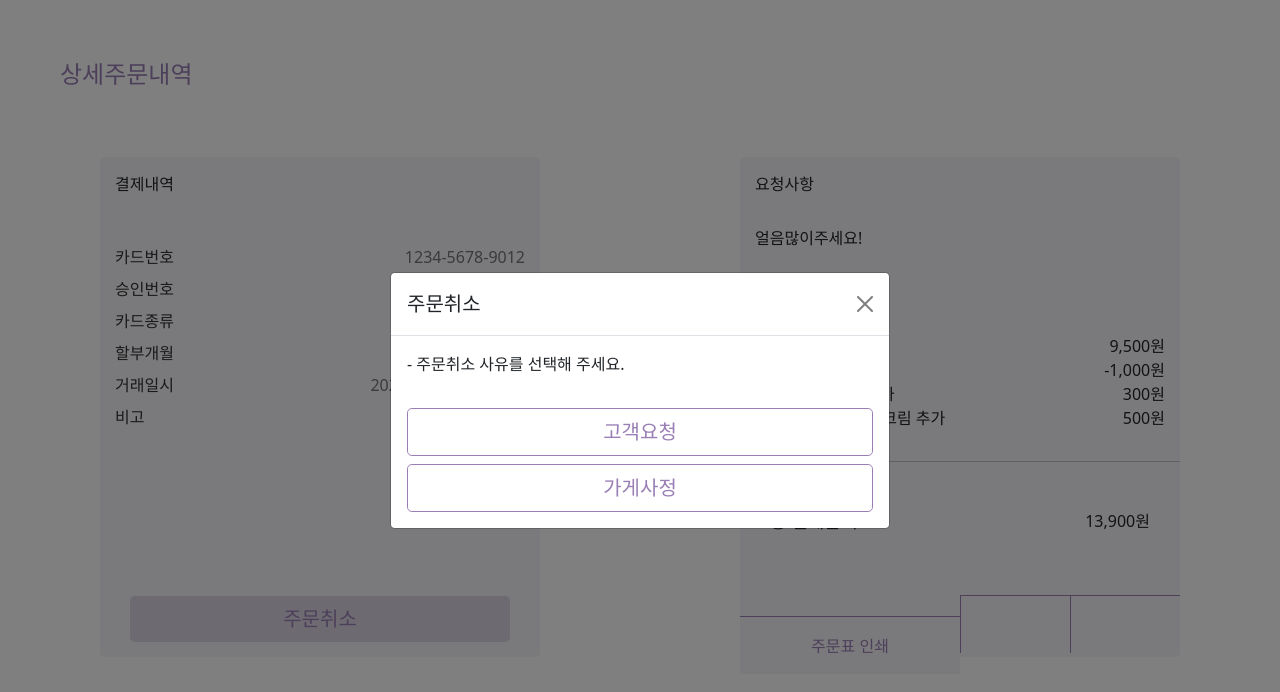
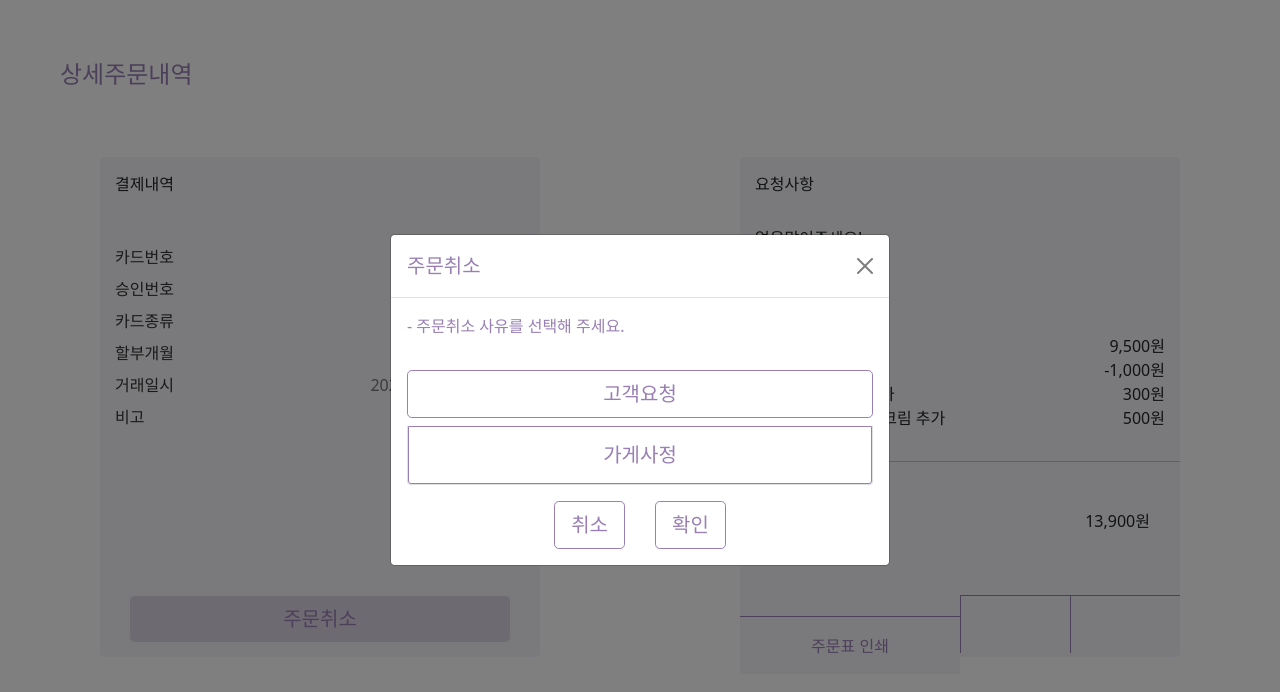
Before and after one commit to jgsjss/ding, a Vue app: page /orderprint in a window 1280 px wide. Both pictures are taken after a click on the button "주문취소". Shown: the top 692 px of the page. Built offline with nearby package versions, Linux system fonts and the light colour scheme; no server answers; some icons are missing.

Commit message:
01.14 15:13
주문취소 모달창 수정
취소 확인버튼은 수정필요함

```diff
--- a/src/assets/css/Ordermanagement/OrderPrint.css
+++ b/src/assets/css/Ordermanagement/OrderPrint.css
@@ -169,7 +169,43 @@
     border:1px solid #997fb5;
     color:#997fb5;
 }
-
+/* modal */
+.modal-title, .modal-sub-title {
+    color:#997fb5;
+}
+/* modal footer box */
+.cancel_btn_wrap {
+    text-align: center;
+}
+.cancelmodal_btn {
+    background:white;
+    border:1px solid #997fb5;
+    color:#997fb5;
+    margin:0 15px;
+}
+.accordion-button {
+    text-align: center;
+    display:block;
+}
+.accordion-button:not(.collapsed) {
+    color:#997fb5
+}
+.form-check-input:checked {
+    background-color: #997fb5;
+    border-color: #997fb5
+}
+.form-check-label {
+    color:#997fb5;
+}
+.accordion-item:last-of-type .accordion-button.collapsed {
+    font-size:20px;
+}
+.accordion-button:focus {
+    font-size:20px;
+}
+.accordion-button::after {
+    display:none;
+}
   @media print {
     html, body {
         margin:0;
--- a/src/view/OrderPrint.vue
+++ b/src/view/OrderPrint.vue
@@ -45,22 +45,51 @@
                     <h5 class="modal-title" id="ordercancelLabel">주문취소</h5>
                     <button type="button" class="btn-close" data-bs-dismiss="modal" aria-label="Close"></button>
                 </div>
-                <div class="p-3"> - 주문취소 사유를 선택해 주세요.</div>
+                <div class="modal-sub-title p-3"> - 주문취소 사유를 선택해 주세요.</div>
                 <div class="modal-body">
                     <form>
                     <div class="d-grid gap-2">
                         <button type="button" class="cancel_modal_btn btn-lg">고객요청</button>
                     </div>
-                    <div class="d-grid gap-2 mt-2">
-                        <button type="button" class="cancel_modal_btn btn-lg">가게사정</button>
+            <div class="accordion-item d-grid gap-2 mt-2">
+                <h2 class="accordion-header" id="headingThree">
+                <button class="accordion-button collapsed cancel_modal_btn btn-lg" type="button" data-bs-toggle="collapse" data-bs-target="#collapseThree" aria-expanded="false" aria-controls="collapseThree">
+                    가게사정
+                </button>
+                </h2>
+                <div id="collapseThree" class="accordion-collapse collapse" aria-labelledby="headingThree" data-bs-parent="#accordionExample">
+                <div class="accordion-body">
+                    <!--가게사정 라디오 박스-->
+                <div class="form-check">
+                    <input class="form-check-input" type="radio" name="flexRadioDefault" id="flexRadioDefault1">
+                    <label class="form-check-label" for="flexRadioDefault1">
+                        재료소진
+                    </label>
                     </div>
+                    <div class="form-check">
+                    <input class="form-check-input" type="radio" name="flexRadioDefault" id="flexRadioDefault2" checked>
+                    <label class="form-check-label" for="flexRadioDefault2">
+                        시즌메뉴
+                    </label>
+                    </div>
+                    <div class="form-check">
+                    <input class="form-check-input" type="radio" name="flexRadioDefault" id="flexRadioDefault2" checked>
+                    <label class="form-check-label" for="flexRadioDefault2">
+                        브레이크타임
+                    </label>
+                    </div>
+                </div>
+                </div>
+            </div>
                     </form>
+                <div class="cancel_btn_wrap mt-3">
+                <button type="button" class="cancelmodal_btn btn-lg">취소</button>
+                <button type="button" class="cancelmodal_btn btn-lg">확인</button>
+                </div>
                 </div>
                 </div>
             </div>
             </div>
-
-
           </div>
         </div>
       </div>
@@ -108,6 +137,11 @@
 import * as Printjs from "print-js";
 
 export default {
+    data() {
+        return {
+            modal: false,
+        }
+    },
    method: {
      print() {
        Printjs({
@@ -115,7 +149,13 @@ export default {
          css : '../src/assets/css/OrderPrint.css',
          type: "HTML"
       });
-    }
+    },
+    openModal() {
+      this.modal = true
+    },
+    closeModal() {
+      this.modal = false
+    },
    }
  };
 </script>
```
